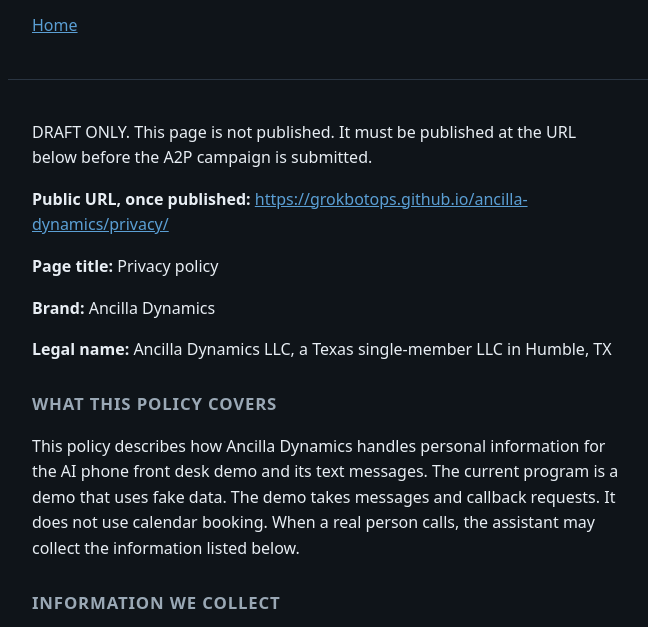
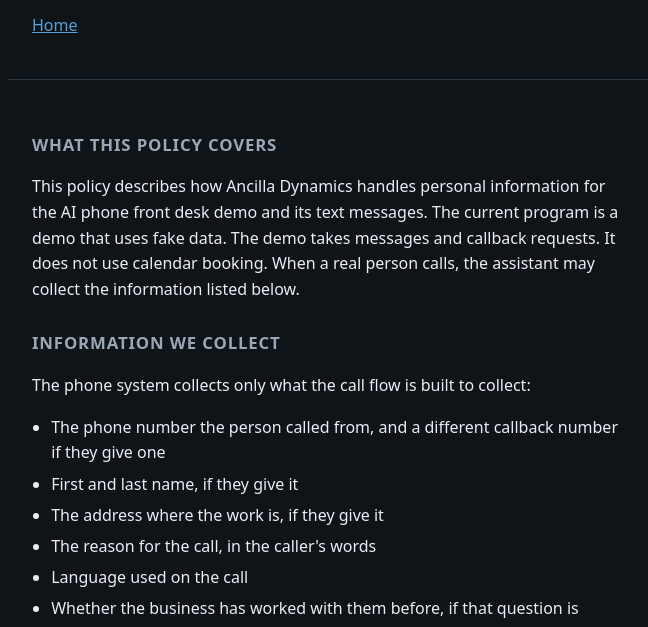
Before and after one commit to grokbotops/ancilla-dynamics, a plain HTML site: page privacy/index.html in a window 1280 px wide. Shown: the part 123-750 px from the top of the page, without its empty margins (312-960 px from the left). Drawn offline with Linux system fonts and the light colour scheme.

Commit message:
Remove draft notice and source-note lines from privacy and terms pages

```diff
--- a/privacy/index.html
+++ b/privacy/index.html
@@ -58,11 +58,6 @@
     <p><a href="../">Home</a></p>
   </header>
   <main>
-    <p>DRAFT ONLY. This page is not published. It must be published at the URL below before the A2P campaign is submitted.</p>
-    <p><strong>Public URL, once published:</strong> <a href="https://grokbotops.github.io/ancilla-dynamics/privacy/">https://grokbotops.github.io/ancilla-dynamics/privacy/</a></p>
-    <p><strong>Page title:</strong> Privacy policy</p>
-    <p><strong>Brand:</strong> Ancilla Dynamics</p>
-    <p><strong>Legal name:</strong> Ancilla Dynamics LLC, a Texas single-member LLC in Humble, TX</p>
     <h2>What this policy covers</h2>
     <p>This policy describes how Ancilla Dynamics handles personal information for the AI phone front desk demo and its text messages. The current program is a demo that uses fake data. The demo takes messages and callback requests. It does not use calendar booking. When a real person calls, the assistant may collect the information listed below.</p>
     <h2>Information we collect</h2>
```
Also changed, not shown: terms/index.html (+0 -4 lines).
